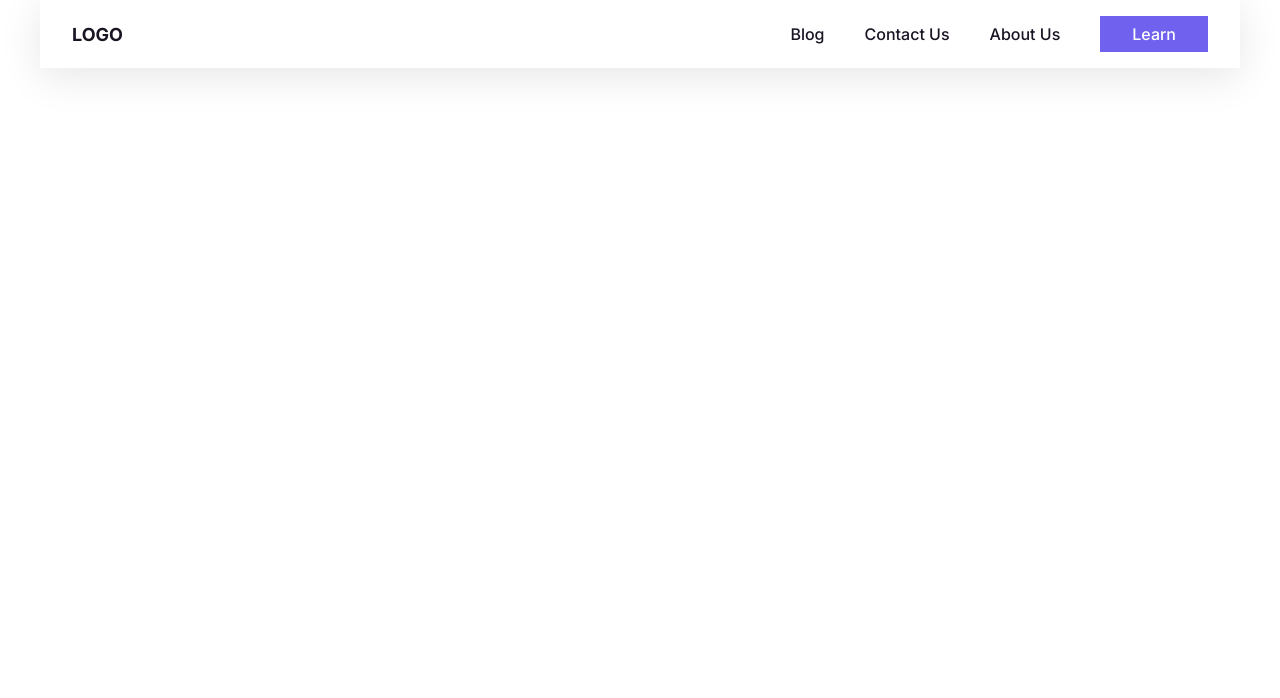
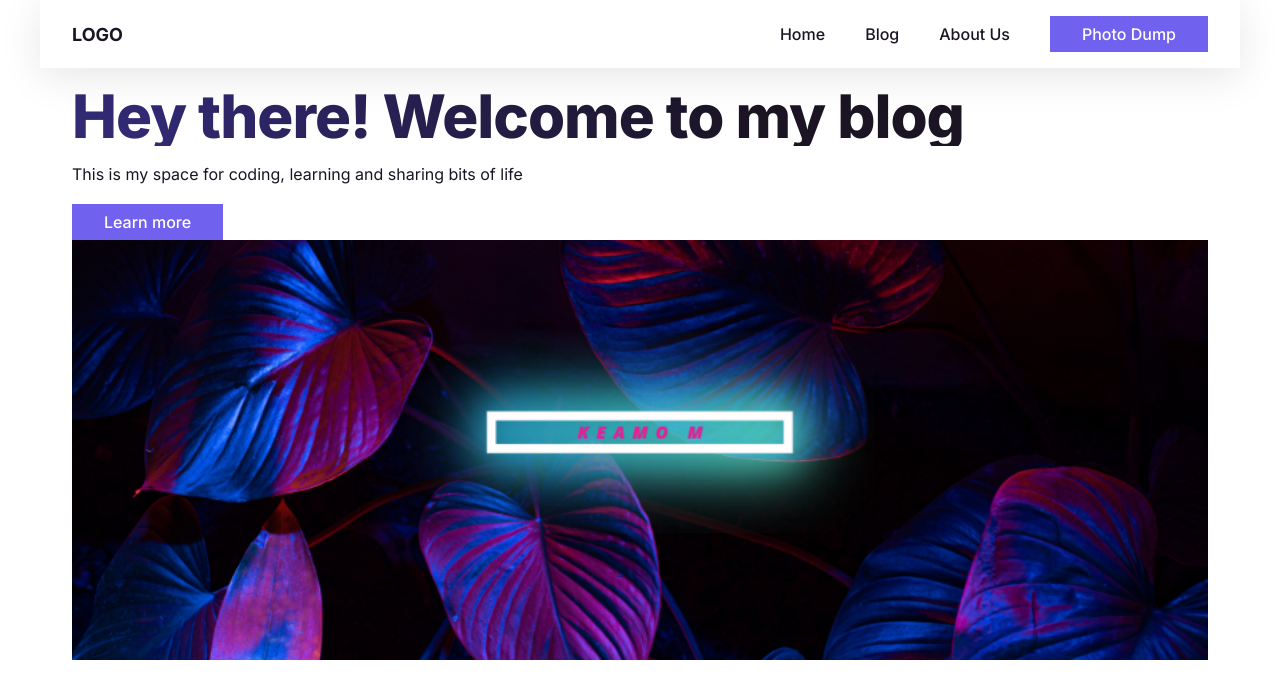
Before and after one commit to Keamogetsw3/Blog-design, a plain HTML site: page index.html in a window 1280 px wide. Drawn offline with Linux system fonts and the light colour scheme.

Commit message:
added Hero section

```diff
--- a/index.html
+++ b/index.html
@@ -11,17 +11,37 @@
 <body>
     <script src="main.js"></script>
     <div class="container">
+        <!-- Start of navigation bar-->
         <nav>
             <div class="logo">
                 <a href="#">LOGO</a>
             </div>
             <div class="menu-items">
+                <a href="#">Home</a>
                 <a href="#">Blog</a>
-                <a href="#">Contact Us</a>
                 <a href="#">About Us</a>
-                <a href="#" class="btn">Learn</a>
+                <a href="#" class="btn">Photo Dump</a>
             </div>
         </nav>
+        <!-- End of navigation bar -->
+
+        <!-- Start of Hero section -->
+        <header>
+            <div class="left">
+                <h1> Hey there! Welcome to my blog </h1>
+                <p class="sub-heading"> This is my space for coding, learning and sharing bits of life</p>
+                <div class="buttons">
+                    <a href="#" class="btn"> Learn more</a>
+                </div>
+            </div>
+
+            <div class="right">
+                <img src="images/kEAMO_PROFILE.png" alt="Profile for Keamo M blog page">
+            </div>
+
+            <div class="bg-color"></div>
+        </header>
+        <!-- End of Hero section -->
     </div>
 
 </body>
--- a/style.css
+++ b/style.css
@@ -22,6 +22,24 @@ a{
     color: var(--dark-color);
     text-decoration: none;
 }
+
+h1 {
+    font-size: 60px;
+    line-height: 100%;
+    font-weight: 800;
+    letter-spacing: -1px;
+    margin: 16px 0;
+    background: linear-gradient(90deg, #312972 7%, #1a1423 60%);
+    background-clip: text;
+    --webkit-background-clip: text;
+    color: transparent;
+}
+
+p {
+    font-size: 16px;
+    line-height: 160%;
+}
+
 
 .container {
     max-width: 1200px;
@@ -79,3 +97,19 @@ nav .menu-items btn:hover {
     font-weight: 700;
     font-size: 18px;
 }
+
+/* images */
+img {
+    width: 100%;
+    display: flex;
+}
+
+/* Hero section */
+header {
+    display: fixed;
+    height: 100vh;
+    align-items: center;
+    padding-top: 70px;
+    min-height: 600px;
+    max-height: 800px;
+}
```
Also changed, not shown: images/kEAMO_PROFILE.png (added).
